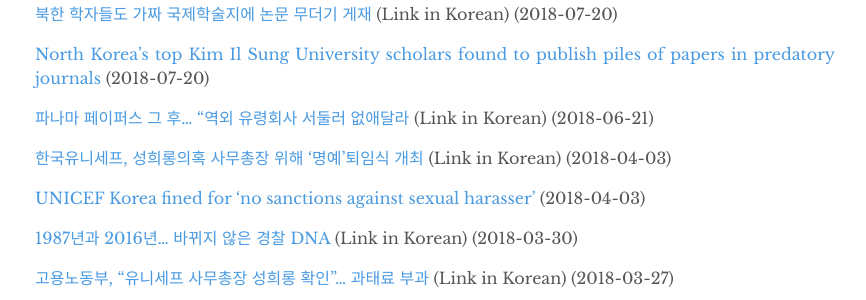
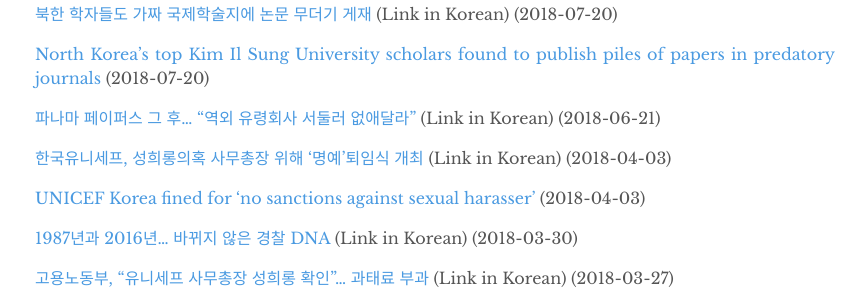
Before and after one commit to boyounglim88/Blog, a Jekyll site: the page built from _pages/Archive.md, in a window 1280 px wide. Shown: the part 571-871 px from the top of the page, without its empty margins (205-1071 px from the left). Built offline with Jekyll 4.4.1, drawn with Linux system fonts in a browser that asks for light colours.

```diff
--- a/_pages/Archive.md
+++ b/_pages/Archive.md
@@ -25,7 +25,7 @@ Archive of past reportings - mostly in Korean, some in English
 
 [North Korea's top Kim Il Sung University scholars found to publish piles of papers in predatory journals](https://news.kcij.org/65) (2018-07-20)
 
-[파나마 페이퍼스 그 후... "역외 유령회사 서둘러 없애달라](https://newstapa.org/article/VxjD4) (Link in Korean) (2018-06-21)
+[파나마 페이퍼스 그 후... "역외 유령회사 서둘러 없애달라"](https://newstapa.org/article/VxjD4) (Link in Korean) (2018-06-21)
 
 [한국유니세프, 성희롱의혹 사무총장 위해 '명예'퇴임식 개최](https://newstapa.org/article/OY0Di) (Link in Korean) (2018-04-03)
 
```
